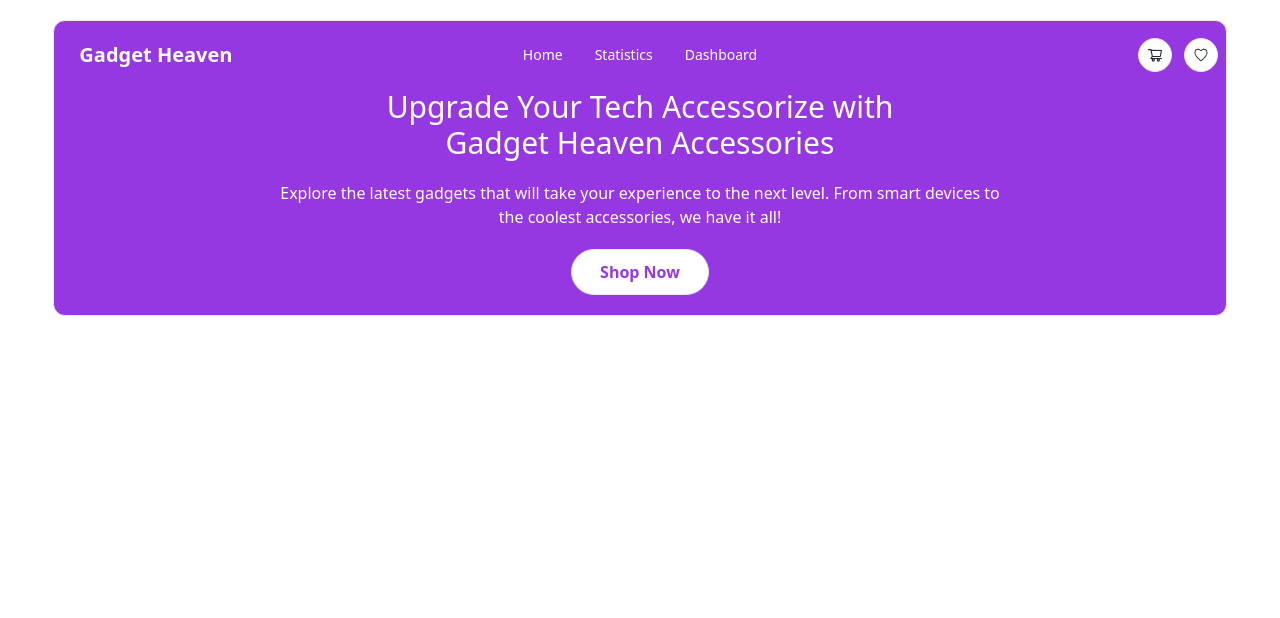
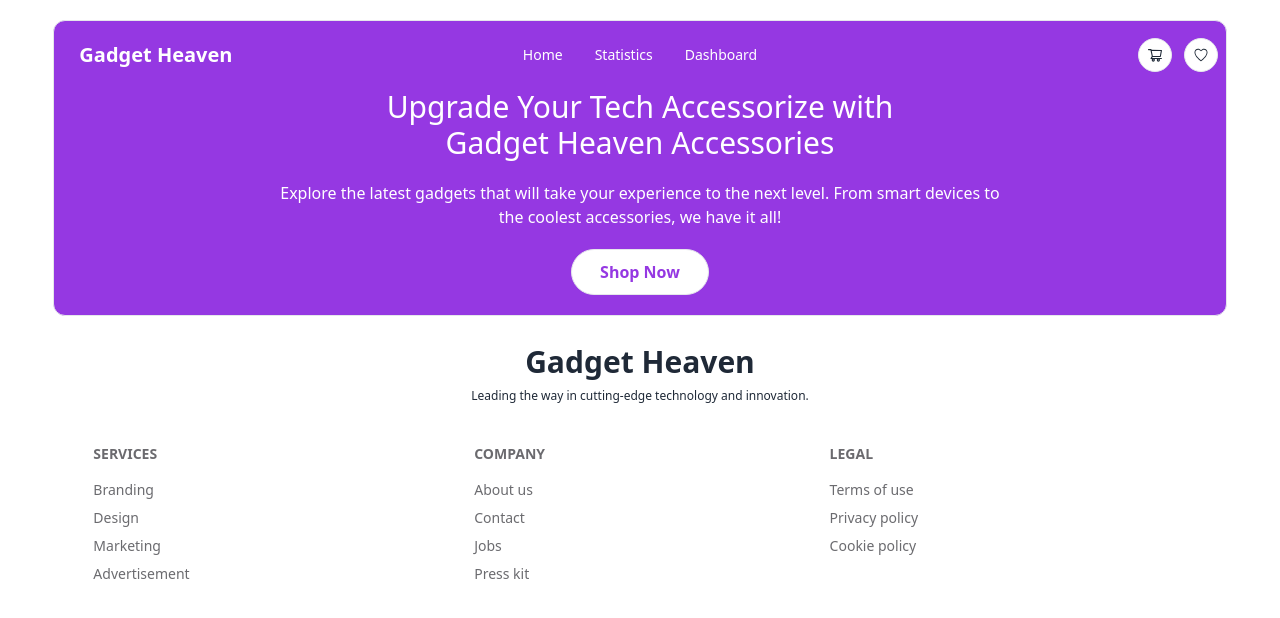
Before and after one commit to programming-hero-web-course-4/b10a8-gadget-heaven-pkb1981, a React (Vite) app: page / in a window 1280 px wide. Shown: the top 618 px of the page. Built offline with nearby package versions, Linux system fonts and the light colour scheme.

Commit message:
fotter completed

```diff
--- /dev/null
+++ b/src/Component/Banner.jsx
@@ -0,0 +1,11 @@
+import React from 'react';
+
+const Banner = () => {
+    return (
+        <div>
+
+        </div>
+    );
+};
+
+export default Banner;
--- /dev/null
+++ b/src/Component/Footer.jsx
@@ -0,0 +1,34 @@
+import React from 'react';
+
+const Footer = () => {
+    return (
+        <div>
+            <h1 className='font-bold text-3xl text-center py-2'>Gadget Heaven</h1>
+            <h3 className='text-xs text-center'>Leading the way in cutting-edge technology and innovation.</h3>
+            <footer className="footer bg-white text-[#09080F99] p-10">
+                <nav>
+                    <h6 className="footer-title text-[#09080F]">Services</h6>
+                    <a className="link link-hover">Branding</a>
+                    <a className="link link-hover">Design</a>
+                    <a className="link link-hover">Marketing</a>
+                    <a className="link link-hover">Advertisement</a>
+                </nav>
+                <nav>
+                    <h6 className="footer-title text-[#09080F]">Company</h6>
+                    <a className="link link-hover">About us</a>
+                    <a className="link link-hover">Contact</a>
+                    <a className="link link-hover">Jobs</a>
+                    <a className="link link-hover">Press kit</a>
+                </nav>
+                <nav>
+                    <h6 className="footer-title text-[#09080F]">Legal</h6>
+                    <a className="link link-hover">Terms of use</a>
+                    <a className="link link-hover">Privacy policy</a>
+                    <a className="link link-hover">Cookie policy</a>
+                </nav>
+            </footer></div>
+
+    );
+};
+
+export default Footer;
--- a/src/Component/Root.jsx
+++ b/src/Component/Root.jsx
@@ -1,12 +1,14 @@
 import React from 'react';
 import Navbar from './Navbar';
+import Footer from './Footer';
+
 
 const Root = () => {
     return (
         <div className='w-11/12 mx-auto'>
-            {
-                <Navbar></Navbar>
-            }
+
+            <Navbar></Navbar>
+            <Footer></Footer>
         </div>
 
 
--- a/src/main.jsx
+++ b/src/main.jsx
@@ -6,8 +6,6 @@ import {
   		RouterProvider,
    } from "react-router-dom";
 import Root from './Component/Root';
-
-
 
 
 const router = createBrowserRouter([
```
Also changed, not shown: 1 other file (tests, documents, lock files or other folders).
